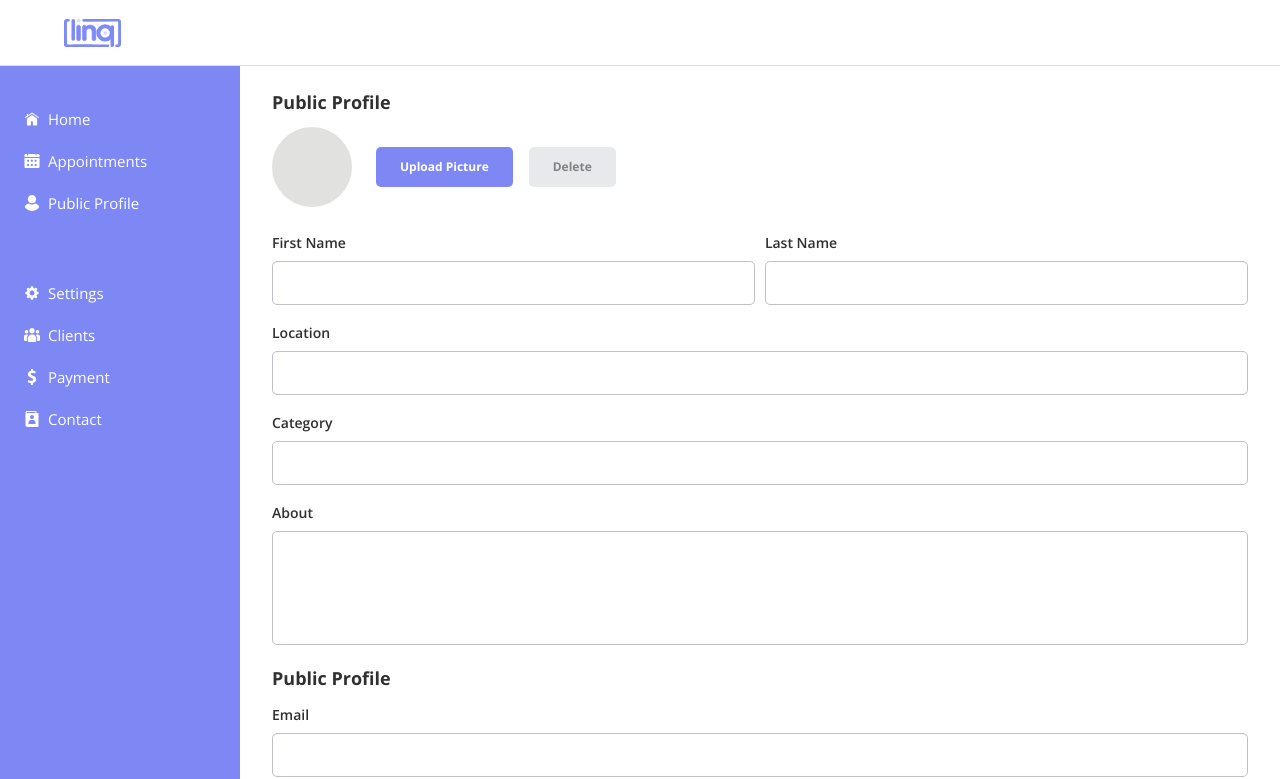
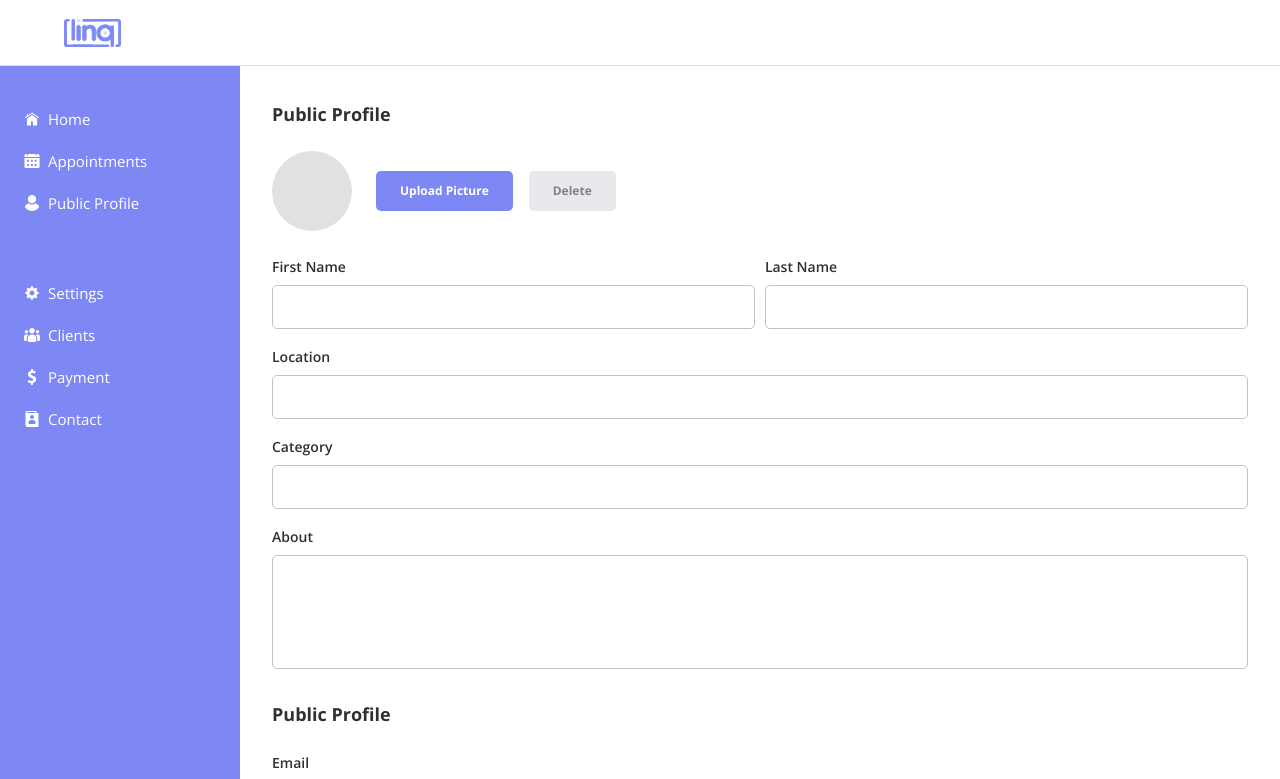
Before and after one commit to healer1064/Lynq_Console, a Next.js app: page /edit-profile in a window 1280 px wide. Shown: the top 779 px of the page. Built offline with nearby package versions, Linux system fonts and the light colour scheme.

Commit message:
Edit Profile

```diff
--- a/styles/EditProfile.module.sass
+++ b/styles/EditProfile.module.sass
@@ -7,7 +7,8 @@
         line-height: 25px
         color: #303030
         margin: 0
-        margin-bottom: 12px
+        margin-top: 12px
+        margin-bottom: 24px
     .edit_profile_img_container
         display: flex
         align-items: center
```
